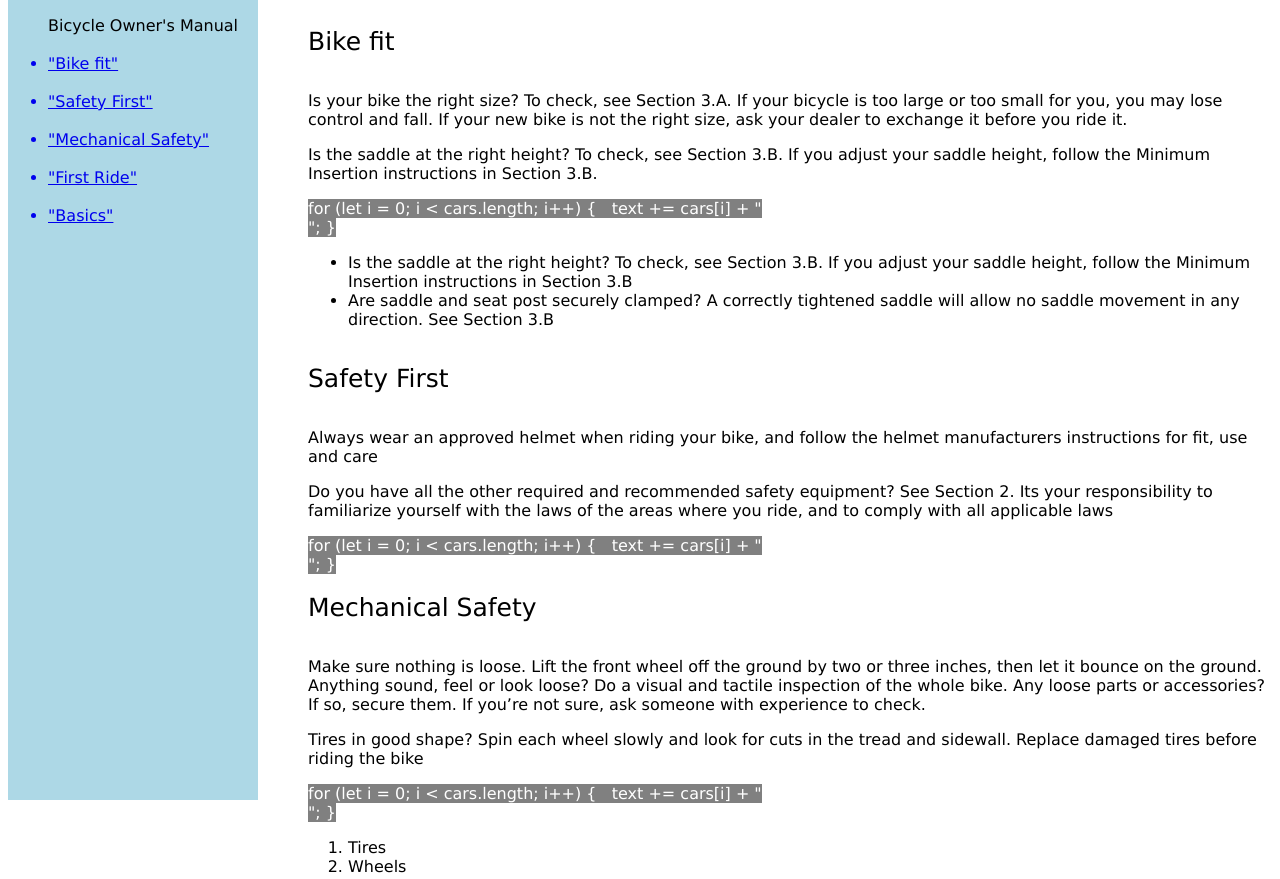
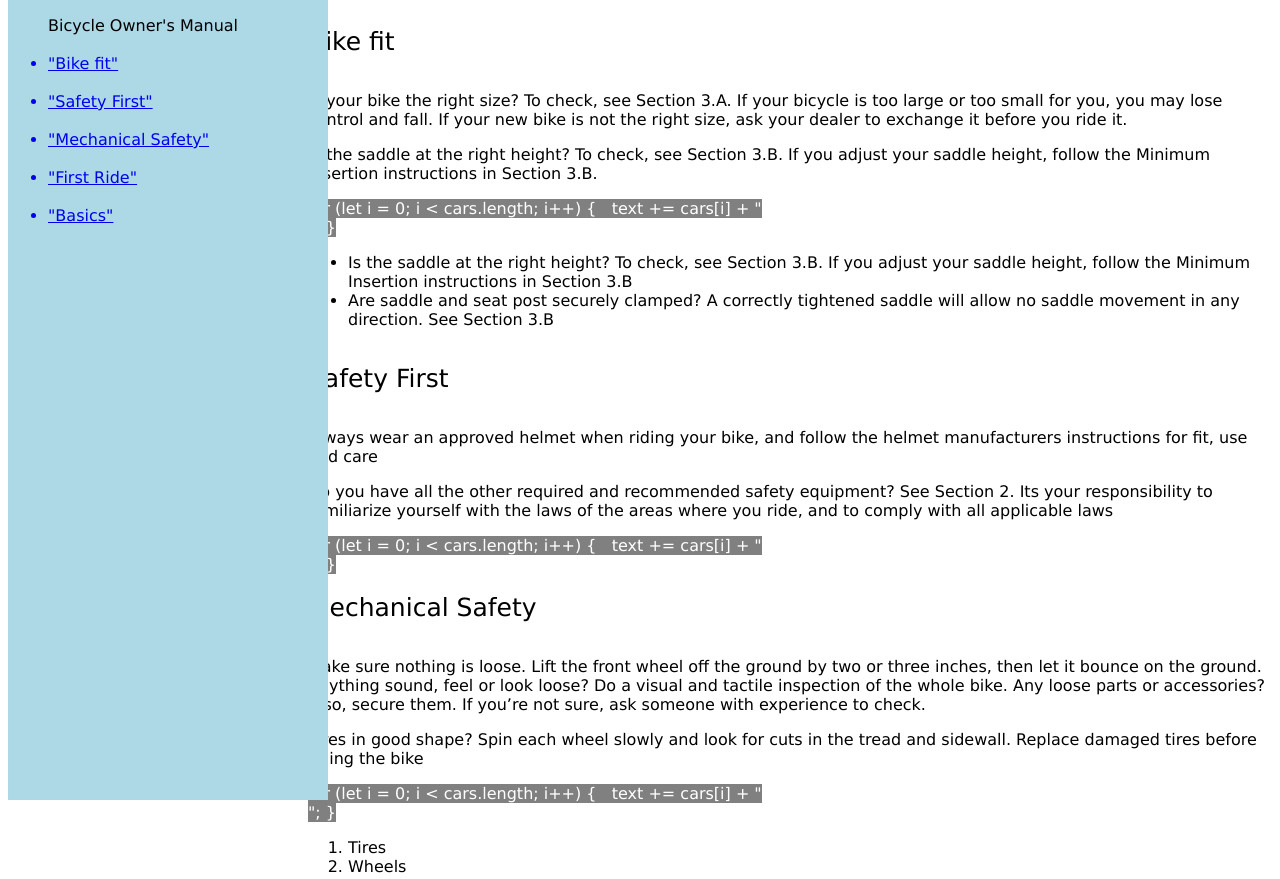
Before and after one commit to VivekRaaZ/Review-Project-Trails, a plain HTML site: page index.html in a window 1280 px wide. Shown: the top 879 px of the page. Drawn offline with Linux system fonts and the light colour scheme.

Commit message:
Add html file

```diff
--- a/style.css
+++ b/style.css
@@ -1,9 +1,9 @@
 
 #navbar{
     height: 100%;
-    width: 250px;
- position: fixed;
- align-items: center;
+    width: 25%;
+    position: fixed;
+    align-items: center;
  top:0;
  background-color: lightblue;
 
@@ -27,11 +27,10 @@
  }
  #First_Ride{
      font-size: 25px;
+ }
 
- }
  #Basics{
      font-size: 25px;
-
  }
 
  header{ font-size: medium;
```
